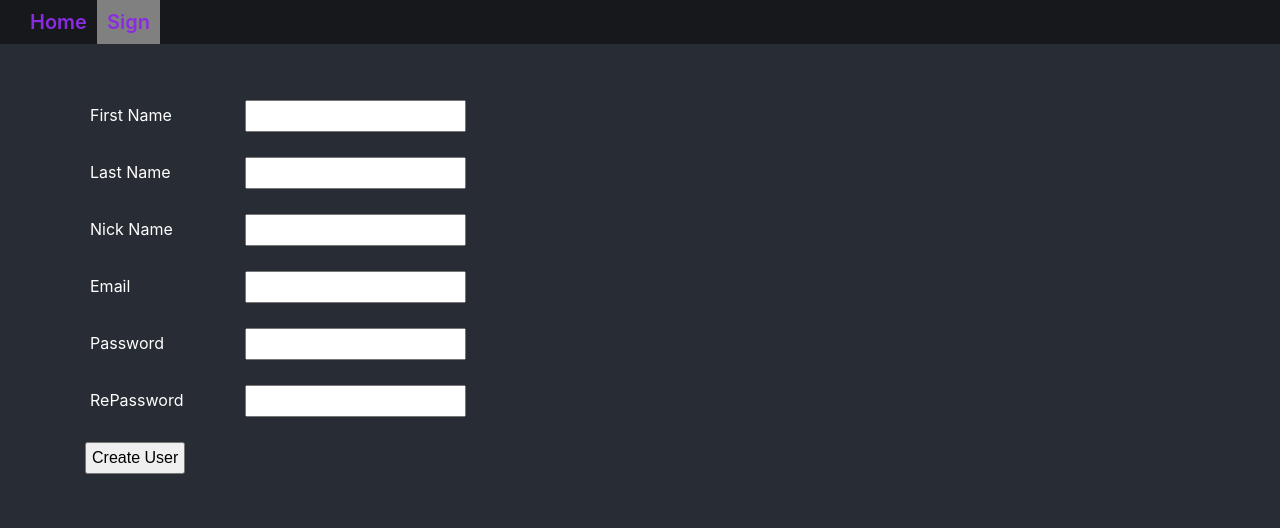
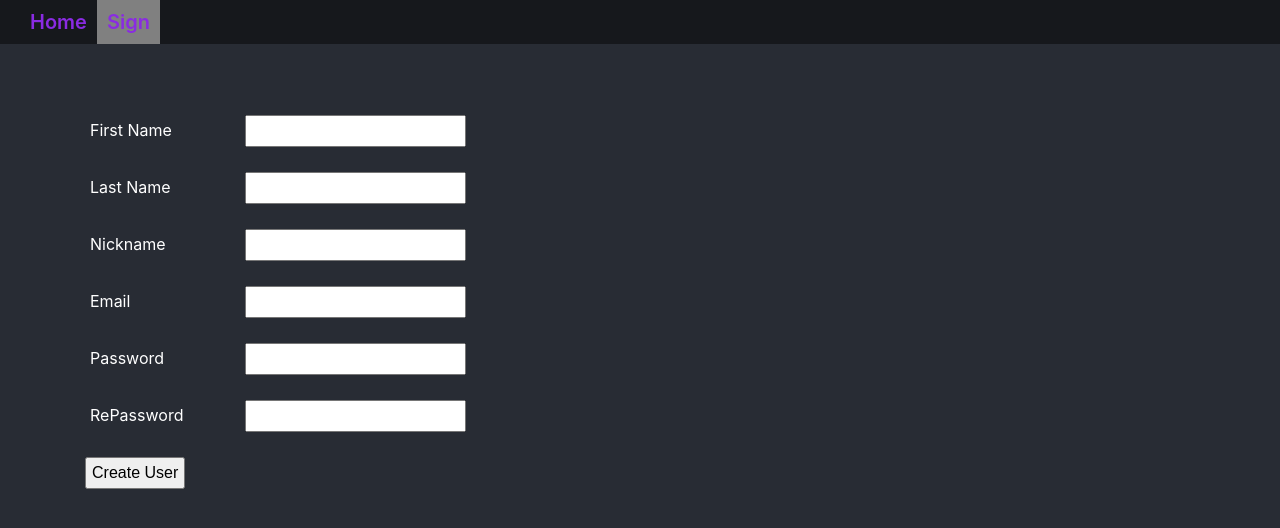
Before and after one commit to Garzzzza/game_app_client, a React (Create React App) app: page /sign in a window 1280 px wide. Shown: the top 528 px of the page. Built offline with nearby package versions, Linux system fonts and the light colour scheme.

Commit message:
signUpCompleteMaybe

```diff
--- a/src/App.css
+++ b/src/App.css
@@ -73,3 +73,7 @@ input {
   justify-content: flex-start;
   justify-self: flex-start;
 }
+
+.error {
+  color: rgb(162, 41, 41);
+}
--- a/src/Components/SignUp.jsx
+++ b/src/Components/SignUp.jsx
@@ -1,105 +1,97 @@
-import React, { useContext } from "react"
-import { AuthContext } from "../Context/AuthContext"
+import React, { useContext } from "react";
+import { AuthContext } from "../Context/AuthContext";
 
 const SignUp = () => {
-
-    const { firstName, setFirstName, lastName, setLastName, nickName, setNickName, email, setEmail, pass, setPass, rePass, setRePass, handleSignUp, } = useContext(AuthContext)
-
+  const {
+    firstName,
+    setFirstName,
+    lastName,
+    setLastName,
+    nickname,
+    setNickname,
+    email,
+    setEmail,
+    pass,
+    setPass,
+    rePass,
+    setRePass,
+    handleSignUp,
+    error,
+    setError,
+  } = useContext(AuthContext);
 
   return (
     <div>
-
-            <div className="error">
-
+      <div className="error"></div>
+      <div className="error">{error}</div>
+      <div className="formDiv">
+        <div className="formInputTitle">First Name</div>
+        <input
+          type="text"
+          value={firstName}
+          onChange={(e) => {
+            setFirstName(e.target.value);
+          }}
+        ></input>
       </div>
       <div className="formDiv">
-                <div className="formInputTitle">
-                    First Name
-                </div>
-                <input type="text" value={firstName}
-                    onChange={
-                        (e) => {
-                            setFirstName(e.target.value)
-                        }
-                    }>
-                </input>
+        <div className="formInputTitle">Last Name</div>
+        <input
+          type="text"
+          value={lastName}
+          onChange={(e) => {
+            setLastName(e.target.value);
+          }}
+        ></input>
       </div>
       <div className="formDiv">
-                <div className="formInputTitle">
-                    Last Name
-                </div>
-                <input type="text" value={lastName}
-                    onChange={
-                        (e) => {
-                            setLastName(e.target.value)
-                        }
-                    }>
-                </input>
+        <div className="formInputTitle">Nickname</div>
+        <input
+          type="text"
+          value={nickname}
+          onChange={(e) => {
+            setNickname(e.target.value);
+          }}
+        ></input>
       </div>
       <div className="formDiv">
-                <div className="formInputTitle">
-                    Nick Name
+        <div className="formInputTitle">Email</div>
+        <input
+          type="text"
+          value={email}
+          onChange={(e) => {
+            setEmail(e.target.value);
+          }}
+        ></input>
       </div>
-                <input type="text" value={nickName}
-                    onChange={
-                        (e) => {
-                            setNickName(e.target.value)
-                        }
-                    }>
-                </input>
+
+      <div className="formDiv">
+        <div className="formInputTitle">Password</div>
+        <input
+          type="password"
+          value={pass}
+          onChange={(e) => {
+            setPass(e.target.value);
+          }}
+        ></input>
       </div>
       <div className="formDiv">
-                <div className="formInputTitle">
-                    Email
-                </div>
-                <input type="text" value={email}
-                    onChange={
-                        (e) => {
-                            setEmail(e.target.value)
-                        }
-                    }>
-                </input>
-            </div>
-
-
-            <div className="formDiv">
-                <div className="formInputTitle">
-                    Password
-                </div>
-                <input type="password" value={pass}
-
-                    onChange={
-                        (e) => {
-                            setPass(e.target.value)
-                        }
-                    }>
-                </input>
-            </div>
-            <div className="formDiv">
-
-                <div className="formInputTitle">
-                    RePassword
-                </div>
-                <input type="password" value={rePass}
-
-                    onChange={
-                        (e) => {
-                            setRePass(e.target.value)
-                        }
-                    }>
-                </input>
+        <div className="formInputTitle">RePassword</div>
+        <input
+          type="password"
+          value={rePass}
+          onChange={(e) => {
+            setRePass(e.target.value);
+          }}
+        ></input>
       </div>
       <div>
-                <button className="formButton" onClick={handleSignUp} >
+        <button className="formButton" onClick={handleSignUp}>
           Create User
         </button>
       </div>
+    </div>
+  );
+};
 
-        </div >
-
-
-    )
-}
-
-
-export default SignUp
+export default SignUp;
--- a/src/Context/AuthContext.jsx
+++ b/src/Context/AuthContext.jsx
@@ -1,16 +1,19 @@
 import { useState, createContext } from "react";
 import axios from "axios";
-import { Navigate } from "react-router-dom";
+import { useNavigate } from "react-router-dom";
 
 const AuthContext = createContext();
 
 const AuthContextProvider = ({ children }) => {
+  const navigate = useNavigate();
+
   const [firstName, setFirstName] = useState("");
   const [lastName, setLastName] = useState("");
   const [email, setEmail] = useState("");
   const [pass, setPass] = useState("");
   const [rePass, setRePass] = useState("");
-  const [nickName, setNickName] = useState("");
+  const [nickname, setNickname] = useState("");
+  const [error, setError] = useState("");
 
   const resetUserStates = () => {
     setFirstName("");
@@ -18,19 +21,16 @@ const AuthContextProvider = ({ children }) => {
     setEmail("");
     setPass("");
     setRePass("");
-    setNickName("");
+    setNickname("");
+    setError("");
   };
 
   const handleSignUp = async () => {
-    if (pass !== rePass) {
-      alert("Passwords do not match!");
-      return;
-    }
     const userData = {
-      firstName: firstName,
-      lastName: lastName,
-      nickName: nickName,
-      email: email,
+      firstName: firstName.toLowerCase(),
+      lastName: lastName.toLowerCase(),
+      nickname: nickname.toLowerCase(),
+      email: email.toLowerCase(),
       password: pass,
       rePassword: rePass,
     };
@@ -41,9 +41,10 @@ const AuthContextProvider = ({ children }) => {
         userData
       );
       resetUserStates();
-      Navigate("/");
+      navigate("/");
     } catch (error) {
       console.error("Error:", error);
+      setError(error.response.data);
     }
   };
 
@@ -54,8 +55,8 @@ const AuthContextProvider = ({ children }) => {
         setFirstName,
         lastName,
         setLastName,
-        nickName,
-        setNickName,
+        nickname,
+        setNickname,
         email,
         setEmail,
         pass,
@@ -63,6 +64,8 @@ const AuthContextProvider = ({ children }) => {
         rePass,
         setRePass,
         handleSignUp,
+        error,
+        setError,
       }}
     >
       {children}
```
Lines whose indentation alone changed are shown as unchanged.
